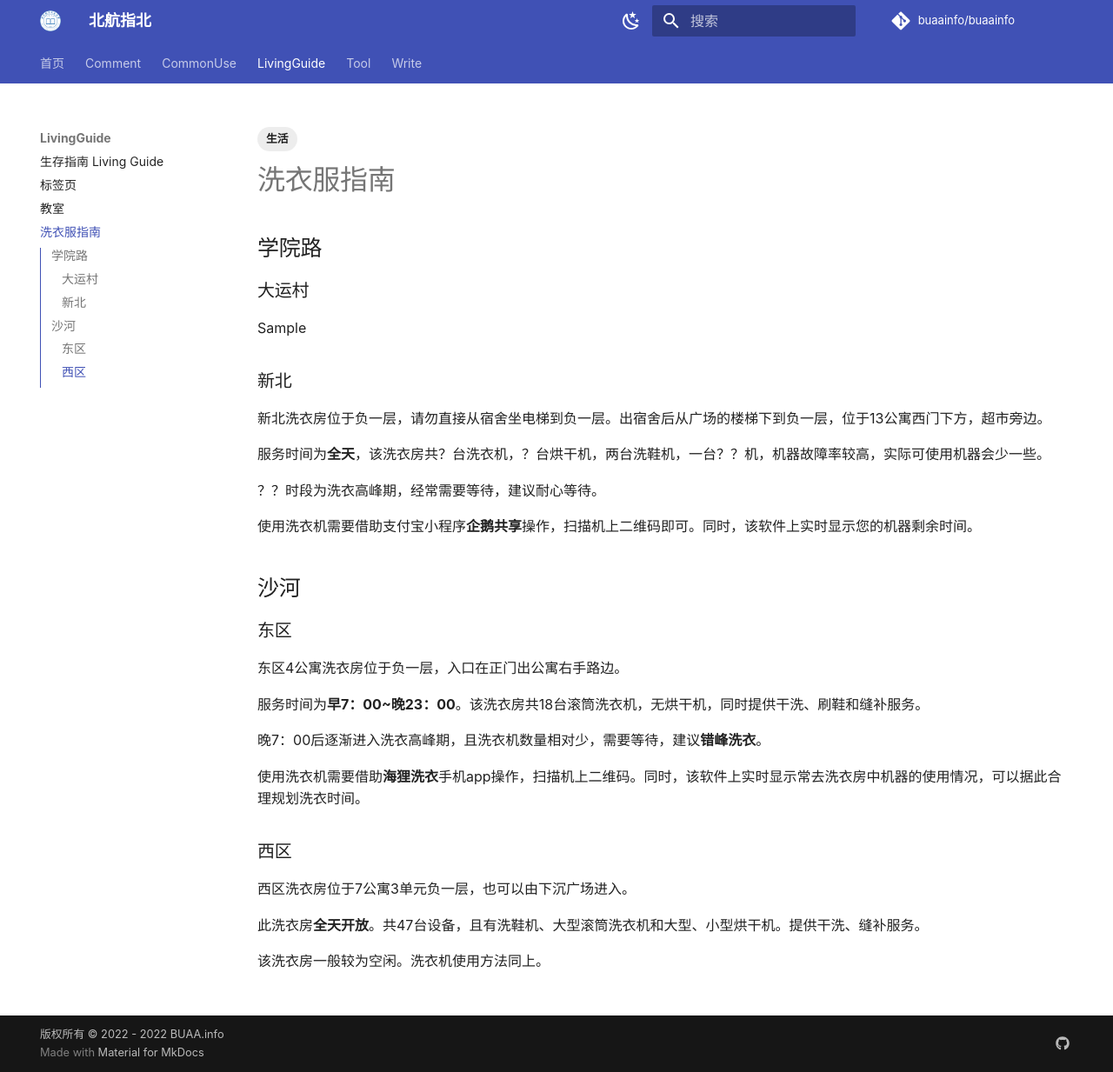
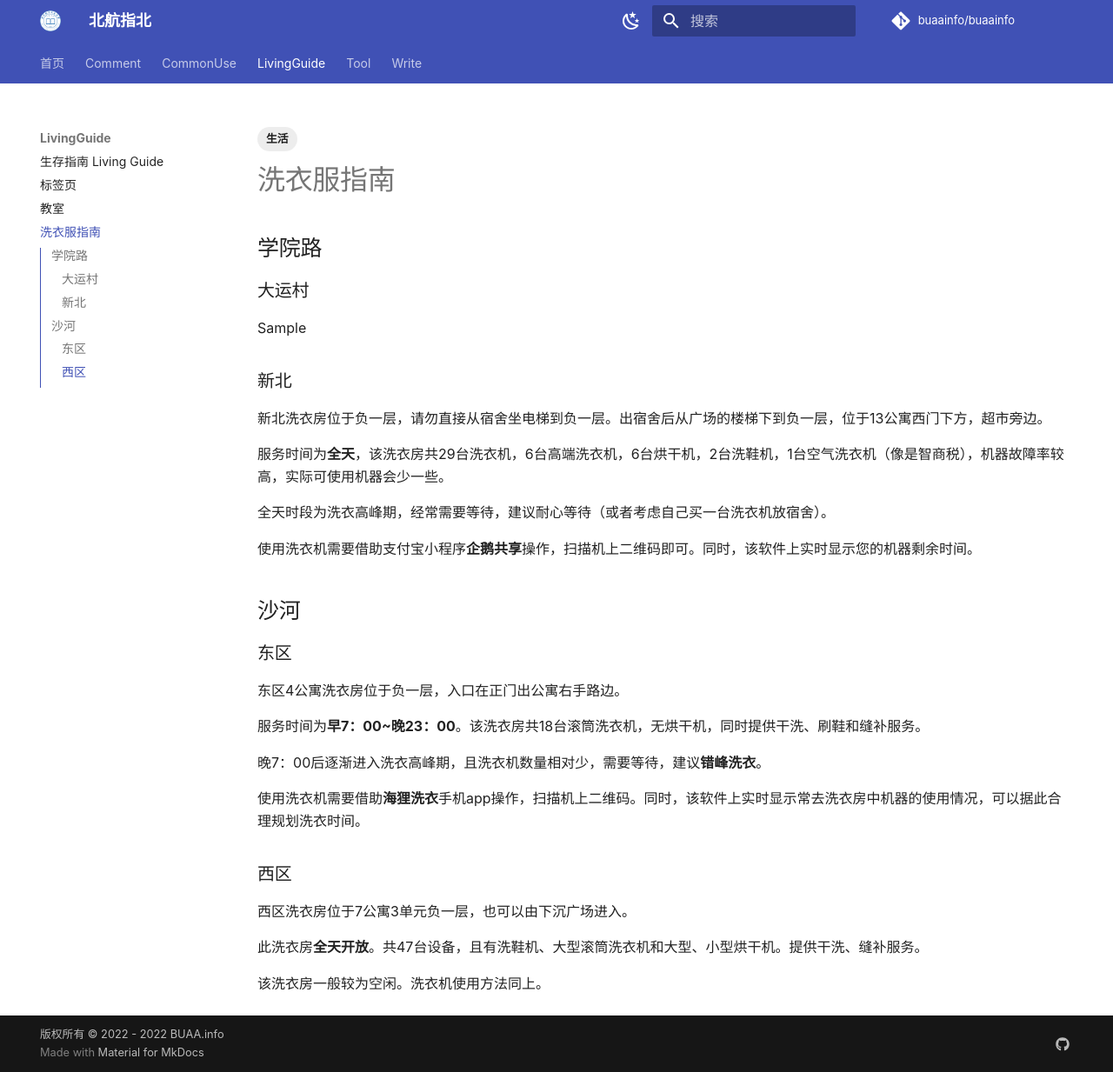
Before and after one commit to buaainfo/buaainfo, an MkDocs documentation site: the page built from docs/LivingGuide/WashClothes.md, in a window 1280 px wide and 1233 px high. Shown: the whole window at 87% size. Built offline with MkDocs 1.6.1 and Material for MkDocs 9.7.7, drawn with Linux system fonts in a browser that asks for light colours; comment, search, counter and statistics services are not loaded.

Commit message:
update WashClothes.md

```diff
--- a/docs/LivingGuide/WashClothes.md
+++ b/docs/LivingGuide/WashClothes.md
@@ -14,9 +14,9 @@ Sample
 
 新北洗衣房位于负一层，请勿直接从宿舍坐电梯到负一层。出宿舍后从广场的楼梯下到负一层，位于13公寓西门下方，超市旁边。
 
-服务时间为**全天**，该洗衣房共？台洗衣机，？台烘干机，两台洗鞋机，一台？？机，机器故障率较高，实际可使用机器会少一些。
+服务时间为**全天**，该洗衣房共29台洗衣机，6台高端洗衣机，6台烘干机，2台洗鞋机，1台空气洗衣机（像是智商税），机器故障率较高，实际可使用机器会少一些。
 
-？？时段为洗衣高峰期，经常需要等待，建议耐心等待。
+全天时段为洗衣高峰期，经常需要等待，建议耐心等待（或者考虑自己买一台洗衣机放宿舍）。
 
 使用洗衣机需要借助支付宝小程序**企鹅共享**操作，扫描机上二维码即可。同时，该软件上实时显示您的机器剩余时间。
 
```
